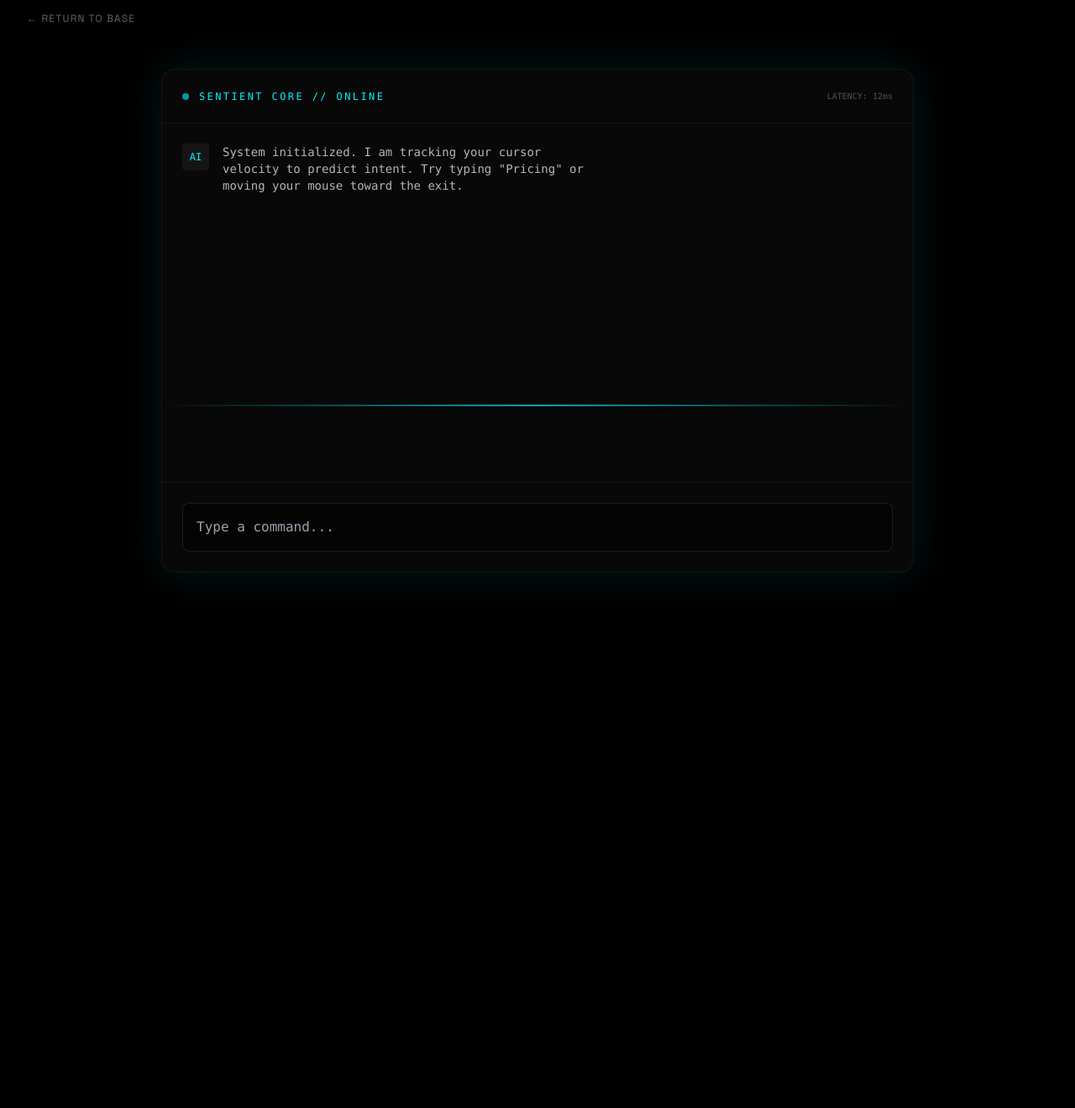
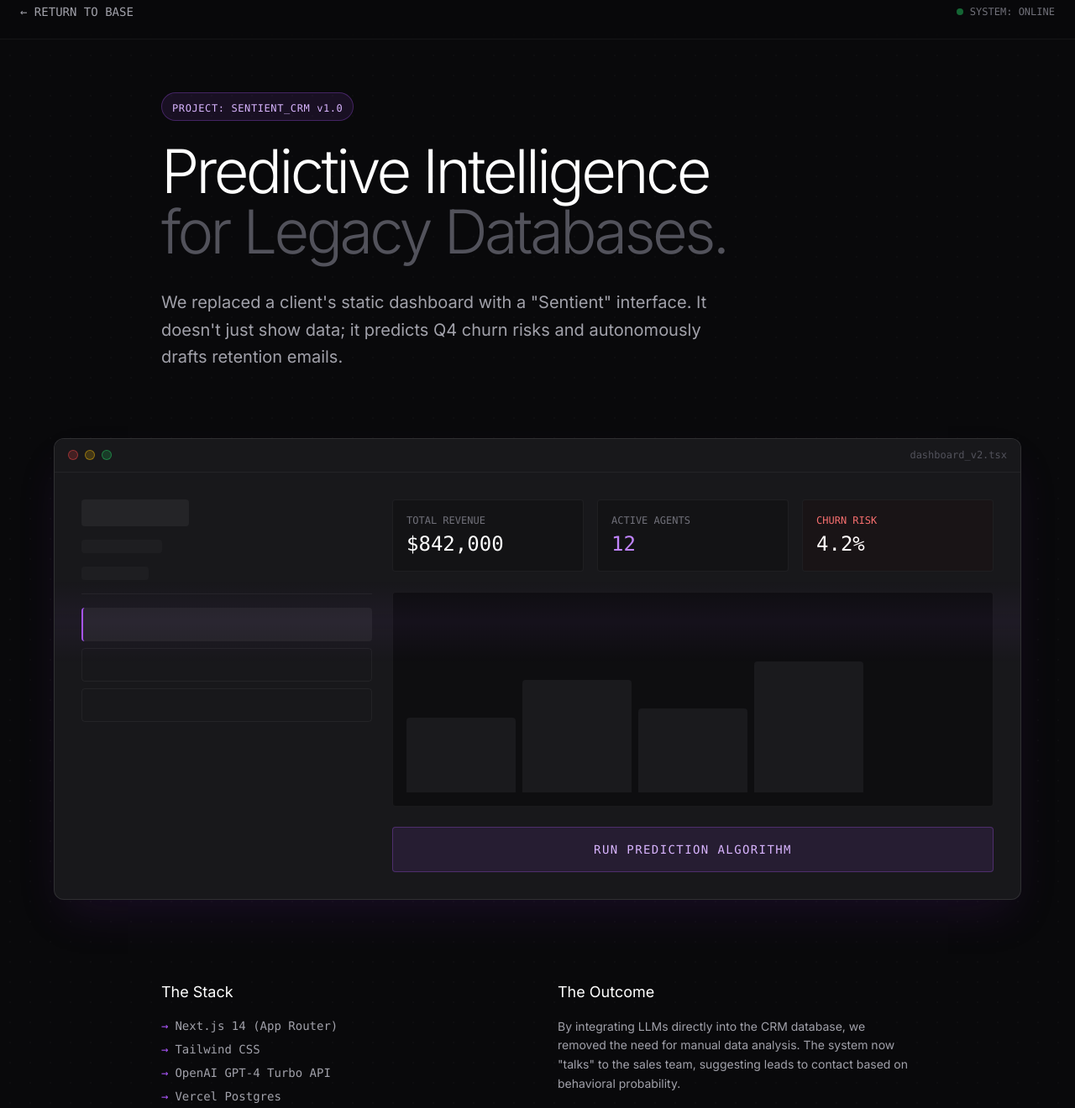
Before and after one commit to oraimogang-ui/agency-portfolio, a plain HTML site: page work/sentient-crm.html in a window 1280 px wide. Shown: the part 18-1338 px from the top of the page at 84% size. Before the commit the page ends 800 px from the top, so only its background shows below. Drawn offline with nearby package versions, Linux system fonts and the light colour scheme.

Commit message:
Redesign: Replace Sentient CRM with case study showcase page.

```diff
--- a/work/sentient-crm.html
+++ b/work/sentient-crm.html
@@ -1,46 +1,31 @@
 <!DOCTYPE html>
-<html lang="en">
+<html lang="en" class="bg-zinc-950">
 
 <head>
     <meta charset="UTF-8">
     <meta name="viewport" content="width=device-width, initial-scale=1.0">
-    <title>Sentient CRM // Concept | Craden Studio</title>
+    <title>Sentient CRM // Craden Studio</title>
+    <meta name="description" content="Predictive AI interface design pattern.">
     <script src="https://cdn.tailwindcss.com"></script>
-    <link href="https://fonts.googleapis.com/css2?family=Space+Grotesk:wght@300;400;500;600&display=swap"
-        rel="stylesheet">
-    <script>
-        tailwind.config = {
-            theme: {
-                extend: {
-                    fontFamily: { sans: ['Space Grotesk', 'sans-serif'] },
-                    colors: {
-                        'neon-cyan': '#00f3ff',
-                        'neon-purple': '#bc13fe'
-                    },
-                    animation: { 'pulse-fast': 'pulse 1.5s cubic-bezier(0.4, 0, 0.6, 1) infinite' }
-                }
-            }
-        }
-    </script>
     <style>
+        /* Sovereign Typography & Utilities */
+        @import url('https://fonts.googleapis.com/css2?family=Inter:wght@300;400;600&family=JetBrains+Mono:wght@400&display=swap');
+
         body {
-            background-color: #050505;
-            color: white;
-            overflow: hidden;
+            font-family: 'Inter', sans-serif;
         }
 
-        .glass-panel {
-            background: rgba(255, 255, 255, 0.03);
-            backdrop-filter: blur(10px);
-            border: 1px solid rgba(255, 255, 255, 0.05);
+        .font-mono {
+            font-family: 'JetBrains Mono', monospace;
         }
 
-        .scan-line {
-            width: 100%;
-            height: 2px;
-            background: linear-gradient(to right, transparent, #00f3ff, transparent);
-            position: absolute;
-            animation: scan 3s linear infinite;
+        .grid-bg {
+            background-image: radial-gradient(rgba(255, 255, 255, 0.1) 1px, transparent 1px);
+            background-size: 24px 24px;
+        }
+
+        .animate-scan {
+            animation: scan 4s linear infinite;
         }
 
         @keyframes scan {
@@ -61,72 +46,149 @@
     </style>
 </head>
 
-<body class="h-screen flex items-center justify-center relative bg-black">
-    <a href="../index.html"
-        class="absolute top-8 left-8 text-xs text-white/40 hover:text-white uppercase tracking-widest z-50 transition-colors">←
-        Return to Base</a>
+<body class="text-zinc-300 antialiased selection:bg-purple-500 selection:text-white">
 
-    <div
-        class="glass-panel w-full max-w-4xl h-[600px] rounded-2xl relative overflow-hidden flex flex-col shadow-[0_0_50px_rgba(0,243,255,0.1)] m-4">
-        <div class="h-16 border-b border-white/5 flex items-center justify-between px-6">
-            <div class="flex items-center gap-3">
-                <div class="w-2 h-2 rounded-full bg-neon-cyan animate-pulse-fast"></div>
-                <span class="text-xs font-mono text-neon-cyan tracking-[0.2em]">SENTIENT CORE // ONLINE</span>
+    <nav class="fixed w-full z-50 top-0 border-b border-white/5 bg-zinc-950/80 backdrop-blur-md">
+        <div class="max-w-7xl mx-auto px-6 h-16 flex items-center justify-between">
+            <a href="../index.html" class="text-sm font-mono text-zinc-400 hover:text-white transition-colors">← RETURN
+                TO BASE</a>
+            <div class="flex items-center gap-2">
+                <div class="w-2 h-2 rounded-full bg-green-500 animate-pulse"></div>
+                <span class="text-xs font-mono text-zinc-500">SYSTEM: ONLINE</span>
             </div>
-            <div class="text-[10px] text-white/30 font-mono">LATENCY: 12ms</div>
+        </div>
+    </nav>
+
+    <main class="pt-32 pb-24 px-6 relative overflow-hidden">
+        <div class="absolute inset-0 grid-bg opacity-20 pointer-events-none"></div>
+
+        <div class="max-w-4xl mx-auto mb-20 relative z-10">
+            <div class="inline-block px-3 py-1 border border-purple-500/30 bg-purple-500/10 rounded-full mb-6">
+                <span class="text-xs font-mono text-purple-300 tracking-wider">PROJECT: SENTIENT_CRM v1.0</span>
+            </div>
+            <h1 class="text-5xl md:text-7xl font-light text-white tracking-tighter mb-8">
+                Predictive Intelligence<br>
+                <span class="text-zinc-600">for Legacy Databases.</span>
+            </h1>
+            <p class="text-xl text-zinc-400 leading-relaxed max-w-2xl">
+                We replaced a client's static dashboard with a "Sentient" interface. It doesn't just show data; it
+                predicts Q4 churn risks and autonomously drafts retention emails.
+            </p>
         </div>
 
-        <div id="chat-feed" class="flex-1 p-6 space-y-4 overflow-y-auto font-mono text-sm">
-            <div class="flex gap-4">
-                <div class="w-8 h-8 rounded bg-white/5 flex items-center justify-center text-neon-cyan text-xs">AI</div>
-                <div class="text-white/70 max-w-md">System initialized. I am tracking your cursor velocity to predict
-                    intent. Try typing "Pricing" or moving your mouse toward the exit.</div>
+        <div
+            class="max-w-6xl mx-auto border border-white/10 bg-zinc-900 rounded-xl overflow-hidden shadow-2xl shadow-purple-900/20 relative group">
+
+            <div class="h-10 border-b border-white/5 bg-zinc-900 flex items-center px-4 gap-2">
+                <div class="w-3 h-3 rounded-full bg-red-500/20 border border-red-500/50"></div>
+                <div class="w-3 h-3 rounded-full bg-yellow-500/20 border border-yellow-500/50"></div>
+                <div class="w-3 h-3 rounded-full bg-green-500/20 border border-green-500/50"></div>
+                <div class="ml-auto font-mono text-xs text-zinc-600">dashboard_v2.tsx</div>
+            </div>
+
+            <div class="p-8 grid grid-cols-1 lg:grid-cols-3 gap-6 relative min-h-[500px]">
+
+                <div class="hidden lg:block space-y-4">
+                    <div class="h-8 w-32 bg-white/5 rounded"></div>
+                    <div class="h-4 w-24 bg-white/5 rounded opacity-50"></div>
+                    <div class="h-4 w-20 bg-white/5 rounded opacity-50"></div>
+                    <div class="mt-8 h-px w-full bg-white/5"></div>
+                    <div class="space-y-2">
+                        <div class="h-10 w-full bg-white/5 rounded border-l-2 border-purple-500"></div>
+                        <div class="h-10 w-full bg-transparent rounded border border-white/5"></div>
+                        <div class="h-10 w-full bg-transparent rounded border border-white/5"></div>
+                    </div>
+                </div>
+
+                <div class="lg:col-span-2 space-y-6">
+                    <div class="grid grid-cols-3 gap-4">
+                        <div class="p-4 border border-white/5 bg-black/20 rounded">
+                            <div class="text-xs font-mono text-zinc-500 mb-1">TOTAL REVENUE</div>
+                            <div class="text-2xl text-white font-mono">$842,000</div>
+                        </div>
+                        <div class="p-4 border border-white/5 bg-black/20 rounded">
+                            <div class="text-xs font-mono text-zinc-500 mb-1">ACTIVE AGENTS</div>
+                            <div class="text-2xl text-purple-400 font-mono">12</div>
+                        </div>
+                        <div class="p-4 border border-white/5 bg-black/20 rounded relative overflow-hidden">
+                            <div class="absolute inset-0 bg-red-500/5 animate-pulse"></div>
+                            <div class="text-xs font-mono text-red-400 mb-1">CHURN RISK</div>
+                            <div class="text-2xl text-white font-mono">4.2%</div>
+                        </div>
+                    </div>
+
+                    <div
+                        class="h-64 border border-white/5 bg-black/40 rounded flex items-end justify-between p-4 gap-2">
+                        <div
+                            class="w-full bg-zinc-800/50 h-[40%] rounded-t hover:bg-purple-500/50 transition-all duration-300">
+                        </div>
+                        <div
+                            class="w-full bg-zinc-800/50 h-[60%] rounded-t hover:bg-purple-500/50 transition-all duration-300">
+                        </div>
+                        <div
+                            class="w-full bg-zinc-800/50 h-[45%] rounded-t hover:bg-purple-500/50 transition-all duration-300">
+                        </div>
+                        <div
+                            class="w-full bg-zinc-800/50 h-[70%] rounded-t hover:bg-purple-500/50 transition-all duration-300">
+                        </div>
+                        <div class="w-full bg-purple-500 h-[0%] rounded-t relative group/bar transition-all duration-1000"
+                            id="predictionBar">
+                            <div
+                                class="absolute -top-8 left-1/2 -translate-x-1/2 bg-purple-500 text-black text-xs font-bold px-2 py-1 rounded opacity-0 group-hover/bar:opacity-100 transition-opacity">
+                                PREDICTED
+                            </div>
+                        </div>
+                    </div>
+
+                    <button onclick="runSimulation()"
+                        class="w-full py-4 border border-purple-500/30 bg-purple-500/10 hover:bg-purple-500/20 text-purple-300 font-mono text-sm tracking-widest transition-all rounded group">
+                        <span class="group-hover:hidden">RUN PREDICTION ALGORITHM</span>
+                        <span class="hidden group-hover:inline">INITIALIZE NEURAL NET...</span>
+                    </button>
+                </div>
+
+                <div
+                    class="absolute inset-0 bg-gradient-to-b from-transparent via-purple-500/10 to-transparent h-[20%] w-full animate-scan pointer-events-none">
+                </div>
             </div>
         </div>
 
-        <div class="p-6 border-t border-white/5 relative">
-            <div id="prediction-layer"
-                class="absolute -top-10 left-6 text-neon-purple text-xs tracking-widest opacity-0 transition-opacity duration-300">
-                PREDICTED INTENT: <span id="intent-text">NONE</span> (98%)
+        <div class="max-w-4xl mx-auto mt-24 grid grid-cols-1 md:grid-cols-2 gap-12">
+            <div>
+                <h3 class="text-white text-lg font-medium mb-4">The Stack</h3>
+                <ul class="space-y-2 text-zinc-400 font-mono text-sm">
+                    <li class="flex items-center gap-2"><span class="text-purple-500">→</span> Next.js 14 (App Router)
+                    </li>
+                    <li class="flex items-center gap-2"><span class="text-purple-500">→</span> Tailwind CSS</li>
+                    <li class="flex items-center gap-2"><span class="text-purple-500">→</span> OpenAI GPT-4 Turbo API
+                    </li>
+                    <li class="flex items-center gap-2"><span class="text-purple-500">→</span> Vercel Postgres</li>
+                </ul>
             </div>
-            <div class="relative">
-                <input type="text" id="user-input" placeholder="Type a command..."
-                    class="w-full bg-black/50 border border-white/10 rounded-lg py-4 px-4 text-white focus:outline-none focus:border-neon-cyan/50 transition-colors font-mono">
+            <div>
+                <h3 class="text-white text-lg font-medium mb-4">The Outcome</h3>
+                <p class="text-zinc-400 leading-relaxed text-sm">
+                    By integrating LLMs directly into the CRM database, we removed the need for manual data analysis.
+                    The system now "talks" to the sales team, suggesting leads to contact based on behavioral
+                    probability.
+                </p>
             </div>
         </div>
-        <div class="scan-line pointer-events-none"></div>
-    </div>
+
+    </main>
 
     <script>
-        const chatFeed = document.getElementById('chat-feed');
-        const input = document.getElementById('user-input');
-        const predictionLayer = document.getElementById('prediction-layer');
-        const intentText = document.getElementById('intent-text');
+        // Simple Interaction Logic
+        function runSimulation() {
+            const bar = document.getElementById('predictionBar');
+            // Reset
+            bar.style.height = '0%';
 
-        function addMessage(text, sender = 'AI') {
-            const div = document.createElement('div');
-            div.className = 'flex gap-4 animate-[fadeIn_0.3s_ease-out]';
-            div.innerHTML = `<div class="w-8 h-8 rounded ${sender === 'AI' ? 'bg-white/5 text-neon-cyan' : 'bg-neon-purple/20 text-neon-purple'} flex items-center justify-center text-xs">${sender}</div><div class="${sender === 'AI' ? 'text-white/70' : 'text-white'} max-w-md pt-1">${text}</div>`;
-            chatFeed.appendChild(div);
-            chatFeed.scrollTop = chatFeed.scrollHeight;
+            // Simulate Calculation
+            setTimeout(() => {
+                bar.style.height = '85%';
+            }, 300);
         }
-
-        input.addEventListener('input', (e) => {
-            const val = e.target.value.toLowerCase();
-            predictionLayer.style.opacity = '1';
-            if (val.includes('pri')) intentText.innerText = "VIEW_PRICING_TIER";
-            else if (val.includes('hel')) intentText.innerText = "REQUEST_HUMAN_AGENT";
-            else predictionLayer.style.opacity = '0';
-        });
-
-        input.addEventListener('keypress', (e) => {
-            if (e.key === 'Enter') {
-                addMessage(input.value, 'YOU');
-                input.value = '';
-                predictionLayer.style.opacity = '0';
-                setTimeout(() => addMessage("Command received. Executing logic..."), 600);
-            }
-        });
     </script>
 </body>
 
```
